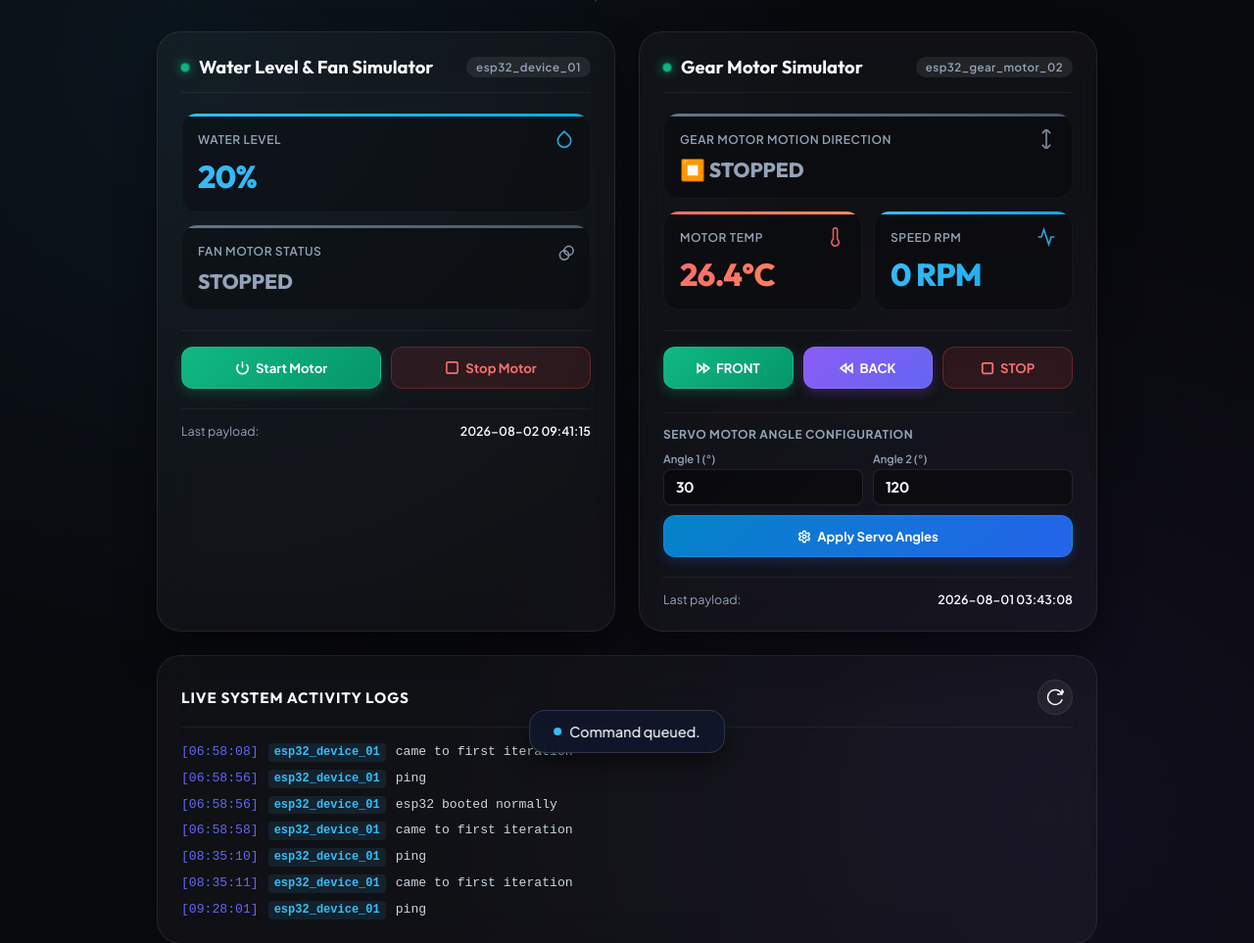
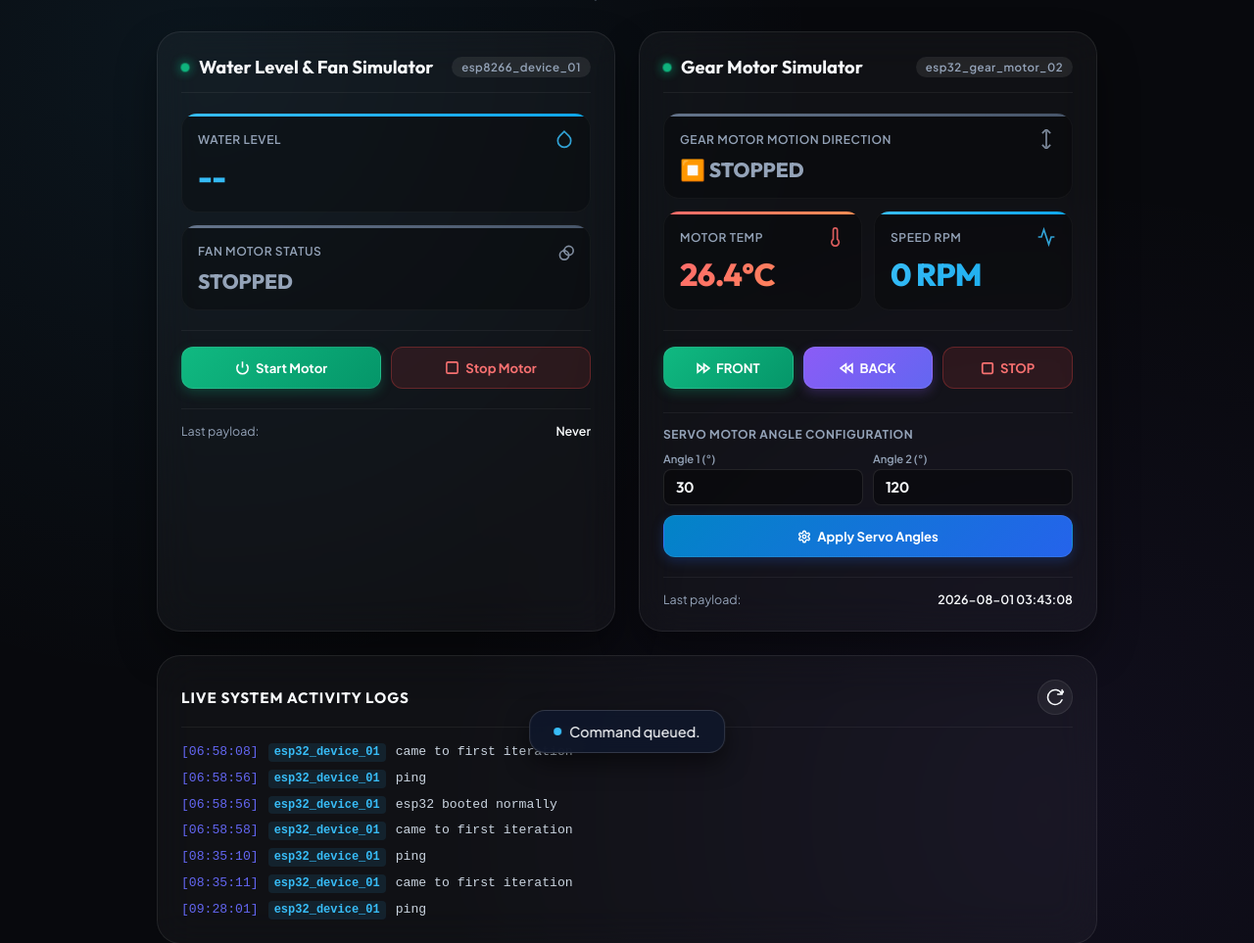
Before and after one commit to premkumarp94/premkumarp94-django_esp32, a Django app: page /api/status/ in a window 1280 px wide. Shown: the part 107-1070 px from the top of the page at 98% size. Run offline with Django 5.2, Linux system fonts and the light colour scheme; data comes from the database, SQL or seed files in the repository.

Commit message:
DJANGO_ESP32_2026_08_10_18_27_03

```diff
--- a/api/templates/api/status.html
+++ b/api/templates/api/status.html
@@ -563,14 +563,14 @@
     <!-- Devices Grid -->
     <div class="devices-grid">
 
-        <!-- CARD 1: ESP32 Water Level & Fan Device (esp32_device_01) -->
-        <div class="device-card" id="card-esp32_device_01">
+        <!-- CARD 1: ESP8266 Water Level & Fan Device (esp8266_device_01) -->
+        <div class="device-card" id="card-esp8266_device_01">
             <div class="card-header">
                 <div class="device-title">
                     <span class="status-dot"></span>
                     <span class="device-name">Water Level & Fan Simulator</span>
                 </div>
-                <span class="device-badge" id="badge-esp32_device_01">esp32_device_01</span>
+                <span class="device-badge" id="badge-esp8266_device_01">esp8266_device_01</span>
             </div>
 
             <div class="readings-container">
@@ -582,13 +582,13 @@
                             <path d="M12 2.69l5.66 5.66a8 8 0 1 1-11.31 0z"></path>
                         </svg>
                     </div>
-                    <div class="reading-val" id="water-esp32_device_01">
+                    <div class="reading-val" id="water-esp8266_device_01">
                         {% if device_01.water_level != None %}{{ device_01.water_level|floatformat:0 }}%{% else %}--{% endif %}
                     </div>
                 </div>
 
                 <!-- Fan Motor Status -->
-                <div class="reading-box full-width motor-state {% if device_01.motor_status == 'started' %}running{% endif %}" id="motor-box-esp32_device_01">
+                <div class="reading-box full-width motor-state {% if device_01.motor_status == 'started' %}running{% endif %}" id="motor-box-esp8266_device_01">
                     <div class="reading-label">
                         <span>Fan Motor Status</span>
                         <svg class="reading-icon" viewBox="0 0 24 24" fill="none" stroke="currentColor" stroke-width="2">
@@ -597,7 +597,7 @@
                             <path d="M12 12c3 0 5.5 2.5 5.5 5.5S15 23 12 23c-3 0-5.5-2.5-5.5-5.5S9 12 12 12z"></path>
                         </svg>
                     </div>
-                    <div class="status-pill {% if device_01.motor_status == 'started' %}running{% else %}stopped{% endif %}" id="motor-val-esp32_device_01">
+                    <div class="status-pill {% if device_01.motor_status == 'started' %}running{% else %}stopped{% endif %}" id="motor-val-esp8266_device_01">
                         {% if device_01.motor_status == 'started' %}RUNNING{% else %}STOPPED{% endif %}
                     </div>
                 </div>
@@ -605,14 +605,14 @@
 
             <!-- Controls -->
             <div class="controls-grid two-col">
-                <button class="btn-action btn-start" onclick="sendDeviceCommand('esp32_device_01', 'start_motor')">
+                <button class="btn-action btn-start" onclick="sendDeviceCommand('esp8266_device_01', 'start_motor')">
                     <svg width="15" height="15" viewBox="0 0 24 24" fill="none" stroke="currentColor" stroke-width="2.5">
                         <path d="M18.36 6.64a9 9 0 1 1-12.73 0"></path>
                         <line x1="12" y1="2" x2="12" y2="12"></line>
                     </svg>
                     Start Motor
                 </button>
-                <button class="btn-action btn-stop" onclick="sendDeviceCommand('esp32_device_01', 'stop_motor')">
+                <button class="btn-action btn-stop" onclick="sendDeviceCommand('esp8266_device_01', 'stop_motor')">
                     <svg width="15" height="15" viewBox="0 0 24 24" fill="none" stroke="currentColor" stroke-width="2.5">
                         <rect x="3" y="3" width="18" height="18" rx="2" ry="2"></rect>
                     </svg>
@@ -622,7 +622,7 @@
 
             <div class="card-footer">
                 <span>Last payload:</span>
-                <span class="timestamp-text" id="time-esp32_device_01">{{ device_01.timestamp }}</span>
+                <span class="timestamp-text" id="time-esp8266_device_01">{{ device_01.timestamp }}</span>
             </div>
         </div>
 
@@ -784,9 +784,9 @@
     // Command Dispatch via AJAX
     async function sendDeviceCommand(deviceId, commandName) {
         // Optimistically update UI state immediately on button click
-        if (deviceId === 'esp32_device_01') {
-            const motorBox = document.getElementById('motor-box-esp32_device_01');
-            const motorVal = document.getElementById('motor-val-esp32_device_01');
+        if (deviceId === 'esp8266_device_01') {
+            const motorBox = document.getElementById('motor-box-esp8266_device_01');
+            const motorVal = document.getElementById('motor-val-esp8266_device_01');
             if (motorBox && motorVal) {
                 if (commandName === 'start_motor') {
                     motorBox.className = 'reading-box full-width motor-state running';
@@ -869,13 +869,13 @@
                 const data = await response.json();
 
                 if (data.status === 'success' && data.devices) {
-                    // Update esp32_device_01
-                    const dev1 = data.devices['esp32_device_01'];
+                    // Update esp8266_device_01
+                    const dev1 = data.devices['esp8266_device_01'];
                     if (dev1) {
-                        const waterEl = document.getElementById('water-esp32_device_01');
-                        const motorBox = document.getElementById('motor-box-esp32_device_01');
-                        const motorVal = document.getElementById('motor-val-esp32_device_01');
-                        const timeEl = document.getElementById('time-esp32_device_01');
+                        const waterEl = document.getElementById('water-esp8266_device_01');
+                        const motorBox = document.getElementById('motor-box-esp8266_device_01');
+                        const motorVal = document.getElementById('motor-val-esp8266_device_01');
+                        const timeEl = document.getElementById('time-esp8266_device_01');
 
                         if (waterEl && dev1.water_level !== null && dev1.water_level !== undefined) {
                             waterEl.textContent = Math.round(dev1.water_level) + '%';
--- a/api/views/command.py
+++ b/api/views/command.py
@@ -8,7 +8,7 @@ def send_command(request):
     if request.method == 'POST':
         try:
             data = json.loads(request.body)
-            device_id = data.get("device_id", "esp32_device_01")
+            device_id = data.get("device_id", "esp8266_device_01")
             command = data.get("command")
             if command in ["start_motor", "stop_motor", "gear_front", "gear_back", "gear_stop", "front", "back", "stop"] or command.startswith("set_servo"):
                 DeviceCommand.objects.create(device_id=device_id, command=command)
@@ -17,7 +17,7 @@ def send_command(request):
                 latest_reading = TelemetryReading.objects.filter(device_id=device_id).order_by('-timestamp').first()
                 if latest_reading:
                     if command in ["start_motor", "gear_front", "front"]:
-                        latest_reading.motor_status = "started" if device_id == "esp32_device_01" else "front"
+                        latest_reading.motor_status = "started" if device_id == "esp8266_device_01" else "front"
                     elif command in ["stop_motor", "gear_stop", "stop"]:
                         latest_reading.motor_status = "stopped"
                     elif command in ["gear_back", "back"]:
--- a/api/views/status.py
+++ b/api/views/status.py
@@ -12,7 +12,7 @@ def status(request):
         device_ids = []
 
     # Ensure standard simulator devices exist in dictionary
-    default_devices = ["esp32_device_01", "esp32_gear_motor_02"]
+    default_devices = ["esp8266_device_01", "esp32_gear_motor_02"]
     for dev in default_devices:
         if dev not in device_ids:
             device_ids.append(dev)
@@ -73,7 +73,7 @@ def status(request):
     if 'text/html' in accept_header and format_param != 'json':
         context = {
             "devices": devices_data,
-            "device_01": devices_data.get("esp32_device_01"),
+            "device_01": devices_data.get("esp8266_device_01"),
             "device_02": devices_data.get("esp32_gear_motor_02"),
             "has_data": overall_latest is not None,
             "logs": latest_logs
@@ -85,7 +85,7 @@ def status(request):
         "status": "success",
         "devices": devices_data,
         "logs": logs_data,
-        "device_id": overall_latest.device_id if overall_latest else "esp32_device_01",
+        "device_id": overall_latest.device_id if overall_latest else "esp8266_device_01",
         "water_level": overall_latest.water_level if overall_latest else None,
         "temperature": overall_latest.temperature if overall_latest else None,
         "humidity": overall_latest.humidity if overall_latest else None,
--- a/api/views/telemetry.py
+++ b/api/views/telemetry.py
@@ -73,7 +73,7 @@ def telemetry(request):
                 latest_reading = TelemetryReading.objects.filter(device_id=device_id).order_by('-timestamp').first()
                 if latest_reading:
                     if server_cmd in ["start_motor", "gear_front", "front"]:
-                        latest_reading.motor_status = "started" if device_id == "esp32_device_01" else "front"
+                        latest_reading.motor_status = "started" if device_id == "esp8266_device_01" else "front"
                         latest_reading.save()
                     elif server_cmd in ["stop_motor", "gear_stop", "stop"]:
                         latest_reading.motor_status = "stopped"
--- a/esp32_simulator.py
+++ b/esp32_simulator.py
@@ -5,10 +5,10 @@ import json
 from datetime import datetime
 
 # Configurations
-DEVICE_ID = "esp32_device_01"  # Unique device name
+DEVICE_ID = "esp8266_device_01"  # Unique device name
 loop_interval = 5  # sends data once every 5 seconds
 motor_status = "stopped"
-pending_device_msg = "esp32 booted normally"
+pending_device_msg = "esp8266 booted normally"
 iteration_count = 0
 
 
```
Also changed, not shown: 3 other files.
